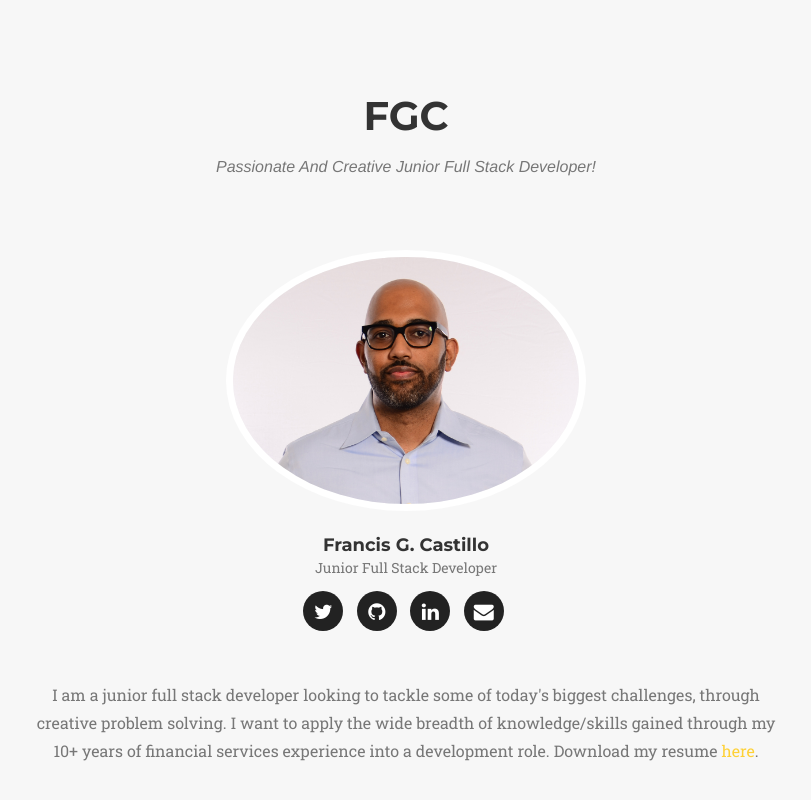
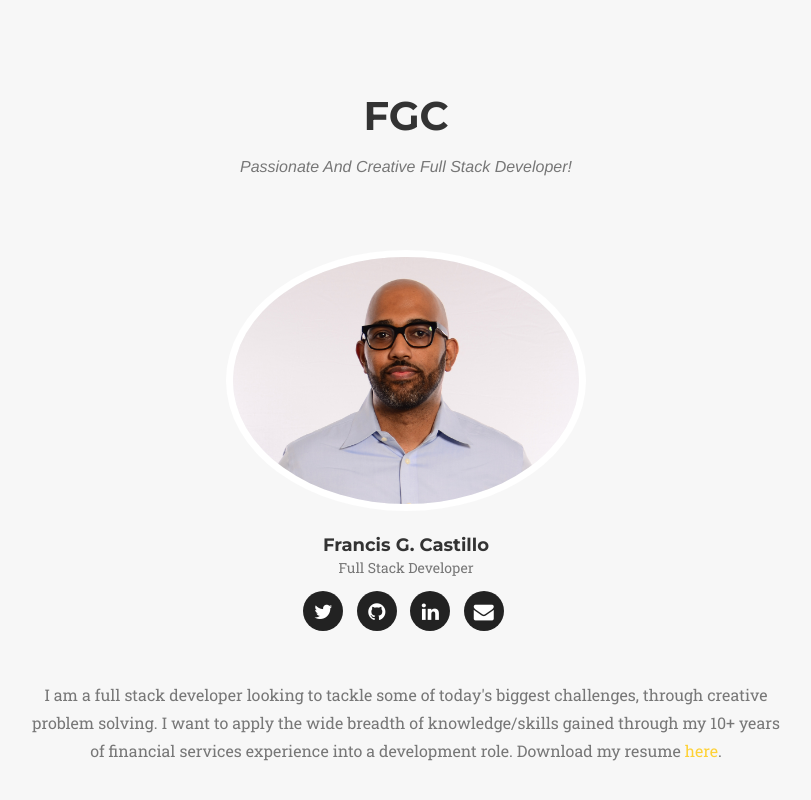
Before and after one commit to fgc29/fgc29.github.io, a plain HTML site: page index.html in a window 1280 px wide. Shown: the part 814-1614 px from the top of the page, without its empty margins (234-1045 px from the left). Drawn offline with nearby package versions, Linux system fonts and the light colour scheme; a web font is replaced by a local one.

Commit message:
Update index.html

```diff
--- a/index.html
+++ b/index.html
@@ -95,7 +95,7 @@
             <div class="row">
                 <div class="col-lg-12 text-center">
                     <h2 class="section-heading">FGC</h2>
-                    <h3 class="section-subheading text-muted">Passionate And Creative Junior Full Stack Developer!</h3>
+                    <h3 class="section-subheading text-muted">Passionate And Creative Full Stack Developer!</h3>
                 </div>
             </div>
             <div class="row">
@@ -108,7 +108,7 @@
                     <div class="team-member">
                         <img src="img/fgc/2.jpg" class="img-responsive img-circle" alt="">
                         <h4>Francis G. Castillo</h4>
-                        <p class="text-muted">Junior Full Stack Developer</p>
+                        <p class="text-muted">Full Stack Developer</p>
                         <ul class="list-inline social-buttons">
                             <li><a href="https://twitter.com/FgC1977"><i class="fa fa-twitter"></i></a>
                             </li>
@@ -129,7 +129,7 @@
             </div>
             <div class="row">
                 <div class="col-lg-8 col-lg-offset-2 text-center">
-                    <p class="large text-muted">I am a junior full stack developer looking to tackle some of today's biggest challenges, through creative problem solving. I want to apply the wide breadth of knowledge/skills gained through my 10+ years of financial services experience into a development role. Download my resume <a href="https://www.dropbox.com/s/g0lg7iq9svjowu1/FrancisCastillo_Resume.pdf?dl=0">here</a>.</p>
+                    <p class="large text-muted">I am a full stack developer looking to tackle some of today's biggest challenges, through creative problem solving. I want to apply the wide breadth of knowledge/skills gained through my 10+ years of financial services experience into a development role. Download my resume <a href="https://www.dropbox.com/s/g0lg7iq9svjowu1/FrancisCastillo_Resume.pdf?dl=0">here</a>.</p>
                 </div>
             </div>
         </div>
```
